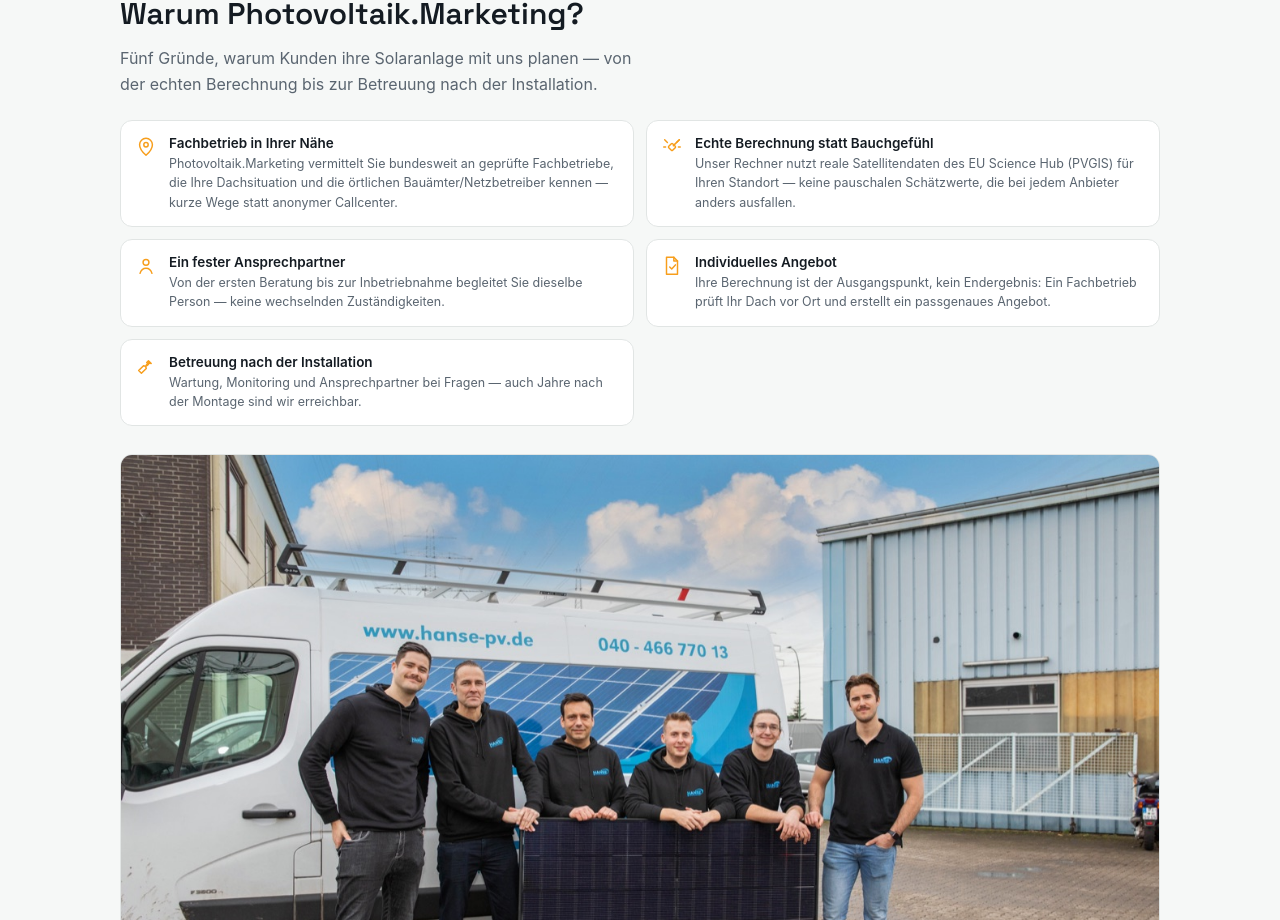
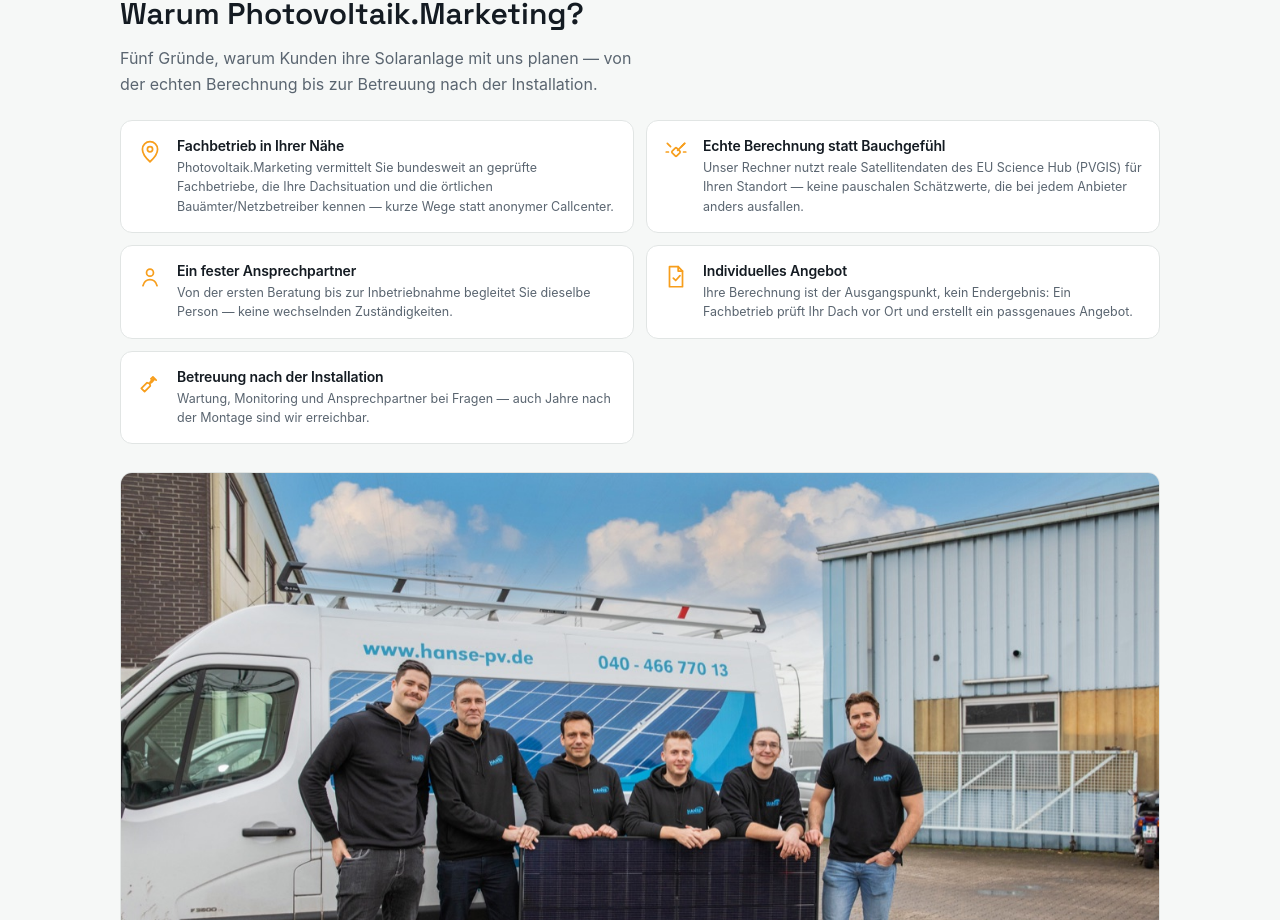
Before and after one commit to shivamkumarrrr/pvrechner, a React (Vite) app: page / in a window 1280 px wide. Shown: the part 1318-2238 px from the top of the page. Built offline with nearby package versions, Linux system fonts and the light colour scheme.

Commit message:
WarumWir: Karten-Hover mit Akzent-Einfärbung, größere Icons, straffere Typo

```diff
--- a/src/components/sections/WarumWir.jsx
+++ b/src/components/sections/WarumWir.jsx
@@ -40,8 +40,8 @@ export default function WarumWir() {
       <style>{`
         .warum-reasons{ display: grid; grid-template-columns: 1fr; gap: 10px; margin-bottom: 28px; }
         @media (min-width: 900px){ .warum-reasons{ grid-template-columns: repeat(2, 1fr); gap: 12px; } }
-        .warum-reason{ display: flex; align-items: flex-start; gap: 12px; background: ${theme.color.white}; border: 1.5px solid ${theme.color.border}; border-radius: ${theme.radius.lg}px; padding: 14px 14px; cursor: default; transition: border-color 0.2s ease, transform 0.2s ease; }
-        .warum-reason:hover{ border-color: ${theme.color.accent}; transform: translateY(-1px); }
+        .warum-reason{ display: flex; align-items: flex-start; gap: 14px; background: ${theme.color.white}; border: 1.5px solid ${theme.color.border}; border-radius: ${theme.radius.lg}px; padding: 16px 16px; cursor: default; transition: border-color 0.2s ease, transform 0.2s ease, background-color 0.2s ease; }
+        .warum-reason:hover{ border-color: ${theme.color.accent}; background-color: ${theme.color.accentSubtle}; transform: translateY(-2px); }
         .warum-img{ width: 100%; max-height: 520px; max-height: 56vw; aspect-ratio: 3 / 1.8; object-fit: cover; border-radius: ${theme.radius.lg}px; border: 1px solid ${theme.color.border}; display: block; }
       `}</style>
       <div style={{ maxWidth: theme.maxWidthWide, margin: "0 auto", padding: "56px 20px" }}>
@@ -59,9 +59,11 @@ export default function WarumWir() {
           {PUNKTE.map((p, i) => (
             <Reveal key={p.title} delay={i * 60}>
               <div className="warum-reason">
-                <div style={{ color: theme.color.accent, marginTop: 1, flexShrink: 0 }}><p.Icon size={22} /></div>
+                <div style={{ color: theme.color.accent, marginTop: 2, flexShrink: 0 }}>
+                  <p.Icon size={26} />
+                </div>
                 <div>
-                  <h3 style={{ fontSize: 13.5, fontWeight: 600, color: theme.color.textPrimary, margin: "0 0 3px" }}>{p.title}</h3>
+                  <h3 style={{ fontSize: 14, fontWeight: 600, color: theme.color.textPrimary, margin: "0 0 4px", letterSpacing: -0.15 }}>{p.title}</h3>
                   <p style={{ fontSize: 12.5, color: theme.color.textSecondary, lineHeight: 1.55, margin: 0 }}>{p.text}</p>
                 </div>
               </div>
```
